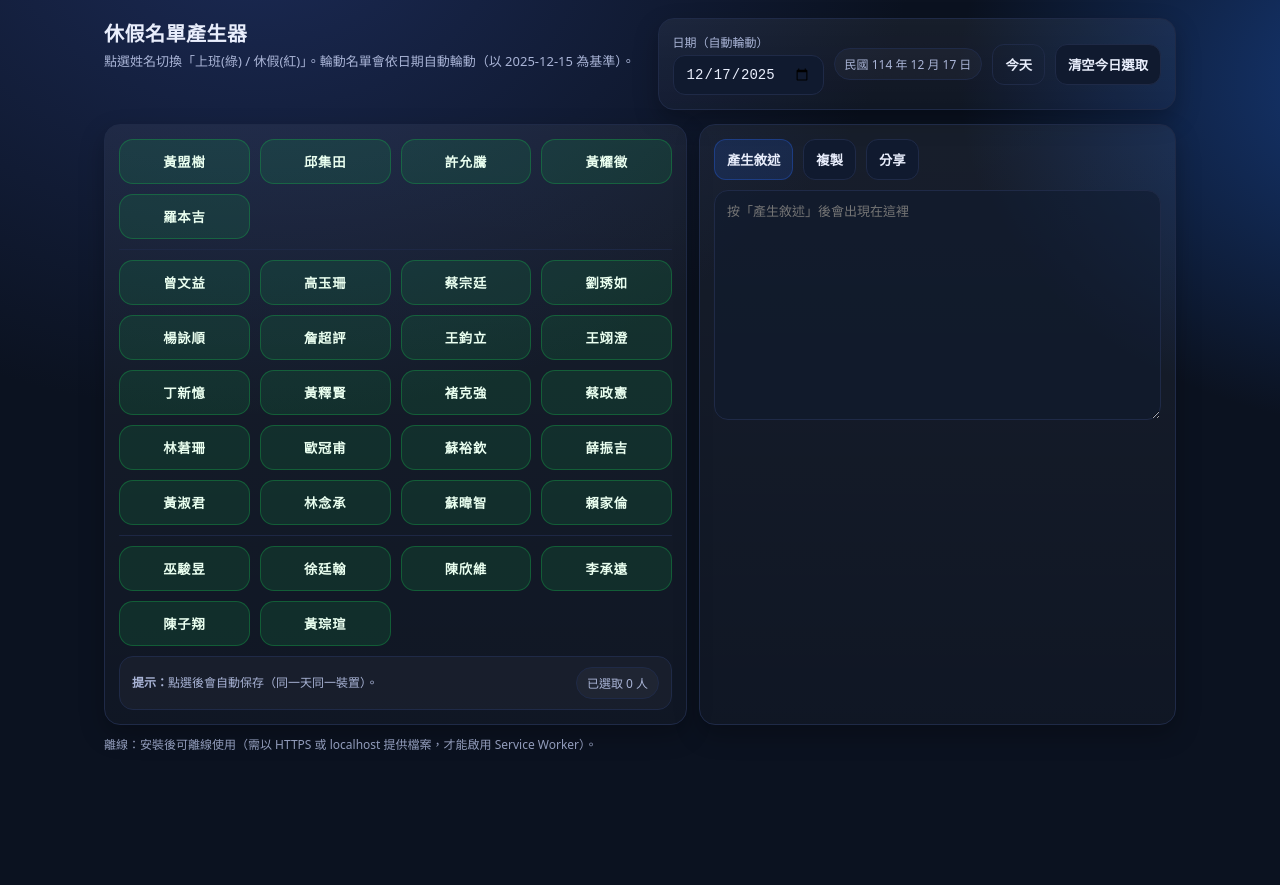
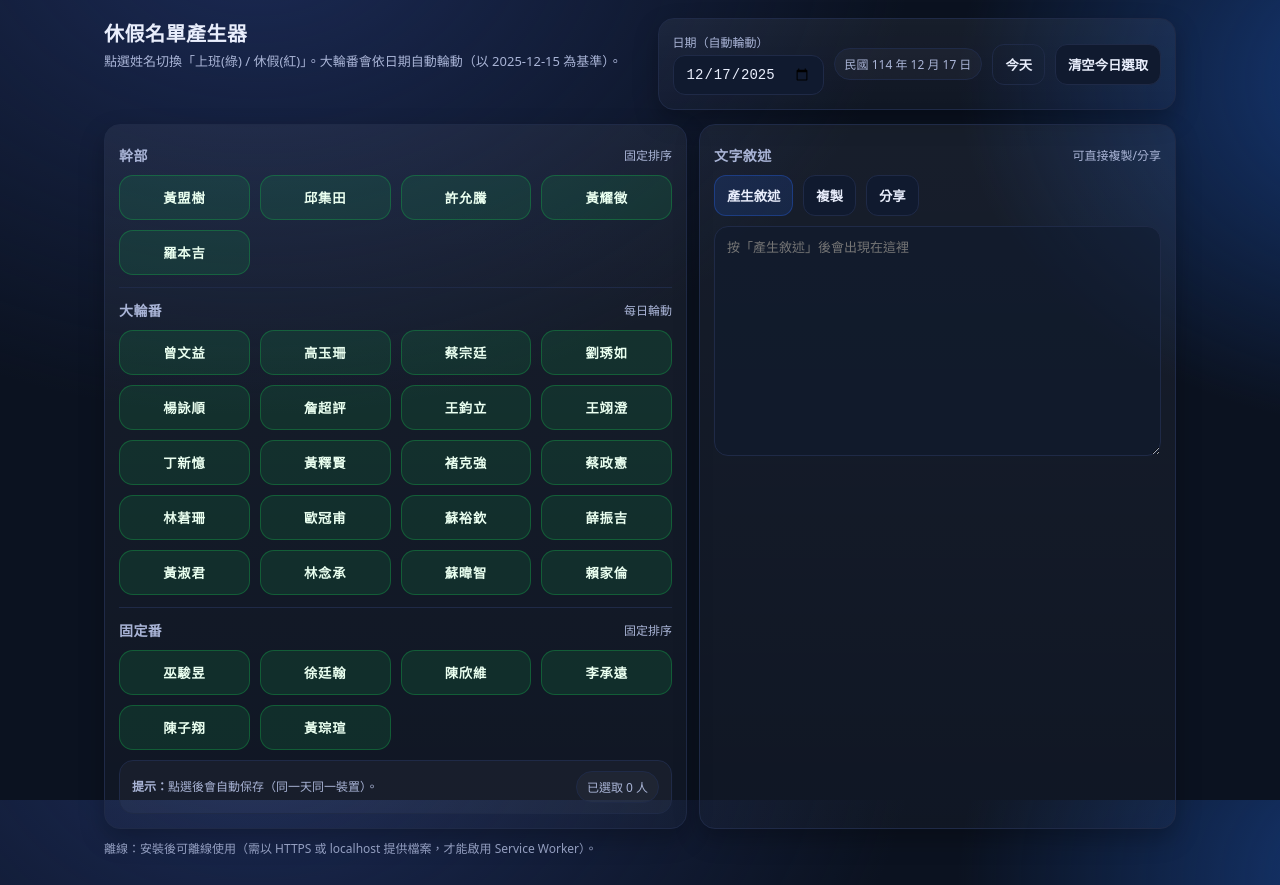
Before and after one commit to sj96785/Rest-member, a plain HTML site: page index.html in a window 1280 px wide. Before the commit the page ends 800 px from the top, so only its background shows below. Drawn offline with Linux system fonts and the light colour scheme.

Commit message:
Add files via upload

```diff
--- a/index.html
+++ b/index.html
@@ -99,33 +99,11 @@
     }
     .sectionTitle h2{font-size:14px; margin:0; color:var(--muted); font-weight:800; letter-spacing:.4px}
     .grid{
-      align-items:stretch;
-    }
-    .sep{
-      grid-column: 1 / -1;
-      height: 1px;
-      background: var(--line);
-      border-radius: 999px;
-      opacity: .9;
-    }
-
-    .grid{
       display:grid;
       grid-template-columns: repeat(4, minmax(0, 1fr));
       gap:10px;
     }
-    @media (max-width: 540px){ .grid{
-      align-items:stretch;
-    }
-    .sep{
-      grid-column: 1 / -1;
-      height: 1px;
-      background: var(--line);
-      border-radius: 999px;
-      opacity: .9;
-    }
-
-    .grid{grid-template-columns: repeat(2, minmax(0, 1fr));} }
+    @media (max-width: 540px){ .grid{grid-template-columns: repeat(2, minmax(0, 1fr));} }
 
     .nameBtn{
       width:100%;
@@ -180,7 +158,7 @@
   <header>
     <div class="title">
       <h1>休假名單產生器</h1>
-      <div class="sub">點選姓名切換「上班(綠) / 休假(紅)」。輪動名單會依日期自動輪動（以 2025-12-15 為基準）。</div>
+      <div class="sub">點選姓名切換「上班(綠) / 休假(紅)」。大輪番會依日期自動輪動（以 2025-12-15 為基準）。</div>
     </div>
 
     <div class="toolbar card">
@@ -201,7 +179,27 @@
 
   <main>
     <section class="card">
-      <div class="grid" id="rosterGrid"></div>
+      <div class="sectionTitle">
+        <h2>幹部</h2>
+        <span class="small">固定排序</span>
+      </div>
+      <div class="grid" id="cadreGrid"></div>
+
+      <div class="divider"></div>
+
+      <div class="sectionTitle">
+        <h2>大輪番</h2>
+        <span class="small">每日輪動</span>
+      </div>
+      <div class="grid" id="bigGrid"></div>
+
+      <div class="divider"></div>
+
+      <div class="sectionTitle">
+        <h2>固定番</h2>
+        <span class="small">固定排序</span>
+      </div>
+      <div class="grid" id="fixedGrid"></div>
 
       <div class="countBox">
         <div class="hint"><b>提示：</b>點選後會自動保存（同一天同一裝置）。</div>
@@ -210,6 +208,11 @@
     </section>
 
     <section class="card">
+      <div class="sectionTitle">
+        <h2>文字敘述</h2>
+        <span class="small">可直接複製/分享</span>
+      </div>
+
       <div class="row" style="margin-bottom:10px">
         <button class="btn blue" id="genBtn" type="button">產生敘述</button>
         <button class="btn" id="copyBtn" type="button">複製</button>
@@ -277,7 +280,9 @@
   const status = $("status");
   const outText = $("outText");
 
-  const rosterGrid = $("rosterGrid");
+  const cadreGrid = $("cadreGrid");
+  const bigGrid = $("bigGrid");
+  const fixedGrid = $("fixedGrid");
 
   let rosterByDay = [];  // 今日顯示順序（幹部 + 大輪番(輪動) + 固定番）
   let selected = new Set(); // 今日休假（用 name 當 key）
@@ -370,18 +375,15 @@
   }
 
   function render(){
-    rosterGrid.innerHTML = "";
+    cadreGrid.innerHTML = "";
+    bigGrid.innerHTML = "";
+    fixedGrid.innerHTML = "";
 
-    let lastGroup = null;
     for(const p of rosterByDay){
-      if(lastGroup !== null && p.group !== lastGroup){
-        const sep = document.createElement("div");
-        sep.className = "sep";
-        rosterGrid.appendChild(sep);
-      }
       const btn = mkNameBtn(p);
-      rosterGrid.appendChild(btn);
-      lastGroup = p.group;
+      if(p.group === "幹部") cadreGrid.appendChild(btn);
+      else if(p.group === "大輪番") bigGrid.appendChild(btn);
+      else fixedGrid.appendChild(btn);
     }
     updateCount();
   }
@@ -400,17 +402,34 @@
 
   function selectedOrdered(){
     const set = selected;
-    return rosterByDay.filter(p => set.has(p.name));
+    const items = rosterByDay.filter(p => set.has(p.name));
+
+    // 若幹部全部都有休假：輸出順序改為「所長 → 副所長 → 巡佐」，其餘維持原顯示順序
+    const cadreItems = items.filter(p => p.group === "幹部");
+    const others = items.filter(p => p.group !== "幹部");
+
+    if(cadreItems.length === cadre.length){
+      const pri = {"所長":0, "副所長":1, "巡佐":2, "警員":3};
+      const index = new Map(rosterByDay.map((p,i)=>[p.name,i]));
+      cadreItems.sort((a,b)=>{
+        const pa = (a.title in pri) ? pri[a.title] : 99;
+        const pb = (b.title in pri) ? pri[b.title] : 99;
+        if(pa !== pb) return pa - pb;
+        return (index.get(a.name) ?? 0) - (index.get(b.name) ?? 0);
+      });
+      return [...cadreItems, ...others];
+    }
+    return items;
   }
 
-  function formatList(items){
-    // 依顯示順序，同樣職稱只出現一次（第一次出現帶職稱，其餘只列姓名）
+function formatList(items){
+    // 依顯示順序，遇到相同職稱連續時，僅第一個帶職稱
     const parts = [];
-    const used = new Set();
+    let lastTitle = null;
     for(const p of items){
-      if(!used.has(p.title)){
+      if(p.title !== lastTitle){
         parts.push(`${p.title}${p.name}`);
-        used.add(p.title);
+        lastTitle = p.title;
       }else{
         parts.push(p.name);
       }
```
